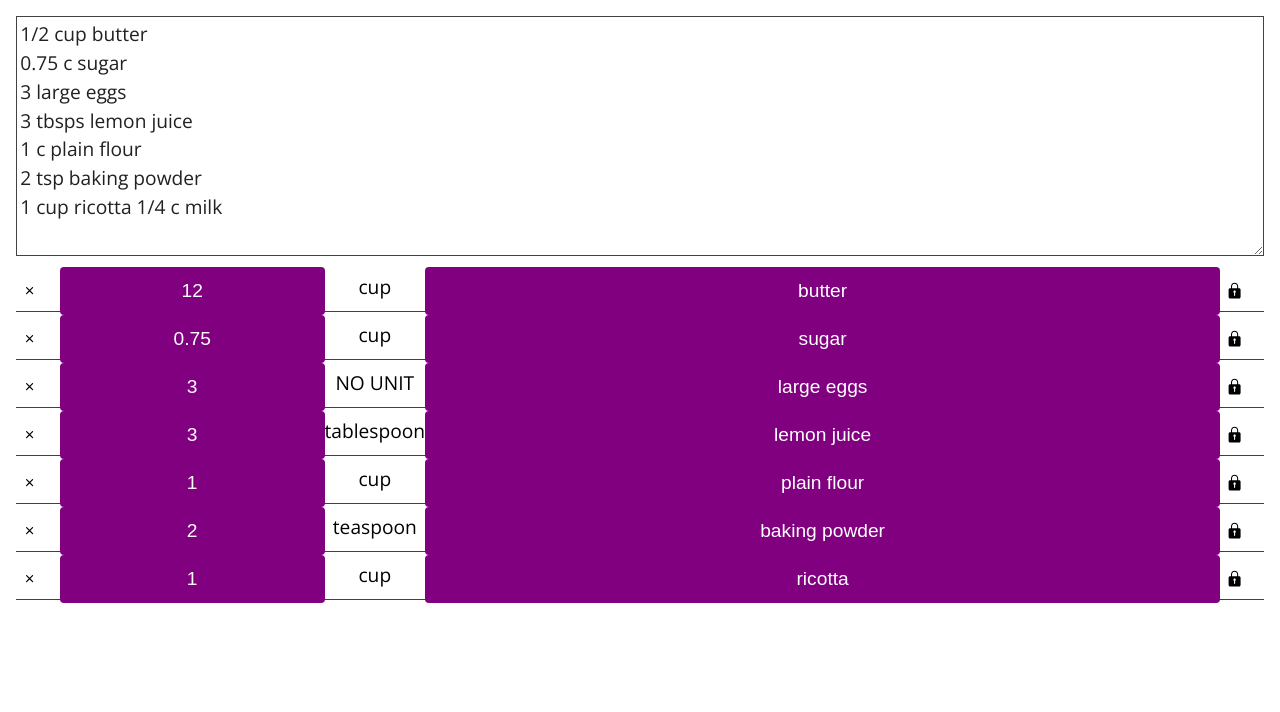
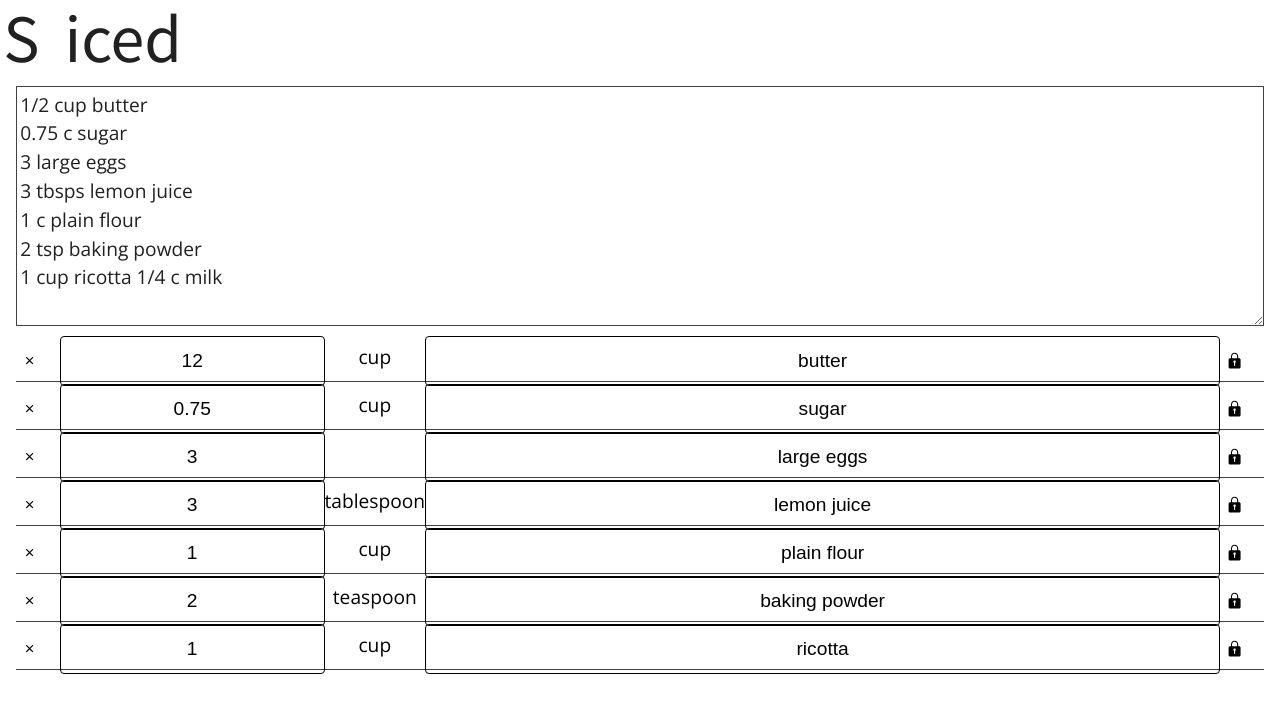
Before and after one commit to Rachanastasia/sliced, a Next.js app in the folder client/: page / in a window 1280 px wide. Shown: the top 712 px of the page. Built offline with nearby package versions, Linux system fonts and the light colour scheme.

Commit message:
sets up ingredeint text input

```diff
--- a/client/components/Header.js
+++ b/client/components/Header.js
@@ -1,38 +1,22 @@
-import React from 'react';
-import { RiKnifeLine } from 'react-icons/ri'
-import KnifeIcon from './KnifeIcon';
+import React from 'react'
+import KnifeIcon from './elements/KnifeIcon'
 import Link from 'next/link'
 import styles from '../styles/modules/Header.module.css'
 
-function Header() {
+export function Header() {
   return (
     <header className={styles.header_wrapper}>
-            <Link href='/' passHref>
-                    <h1 className={styles.title} aria-label='Sliced'>
-                        <span>S</span><KnifeIcon iconStyles={styles.knife_icon} /><span>iced</span>
+      <Link href="/" passHref>
+        <h1 className={styles.title} aria-label="Sliced">
+          <span>S</span>
+          <KnifeIcon iconStyles={styles.knife_icon} />
+          <span>iced</span>
         </h1>
       </Link>
 
-                <ul className={styles.menu_wrapper}>
-                    <li className={styles.menu_item}>
-                        <Link href='/#about' passHref>
+      {/* <Link href="/#about" passHref>
         <span>about</span>
-                        </Link>
-                    </li>
-                    <li className={styles.menu_item}>
-                        <Link href='/login' passHref>
-                            <span>login</span>
-                        </Link>
-                    </li>
-                    <li className={styles.menu_item}>
-                        <Link href='/register' passHref>
-                            <span>register</span>
-                        </Link>
-                    </li>
-                </ul>
-        </header >
+      </Link> */}
+    </header>
   )
-
 }
-
-export default Header;
--- a/client/components/Ingredient.js
+++ b/client/components/Ingredient.js
@@ -8,8 +8,7 @@ export const Ingredient = forwardRef(function IngredientItem(
   {
     ingredient,
     handleActiveIngredient,
-    handleChangeIngredientAmount,
-    handleChangeIngredientName,
+    handleChangeIngredient,
     handleDeleteIngredient
   },
   ref
@@ -18,11 +17,17 @@ export const Ingredient = forwardRef(function IngredientItem(
   const ingredientRef = useRef('')
 
   function handleChangeIngredientAmount() {
-    handleChangeIngredientAmount(amountRef.current.value)
+    const newAmount = amountRef.current.value
+    if (Boolean(newAmount)) handleActiveIngredient()
+    // deactivate if empty string
+    else handleChangeIngredient('amount', newAmount)
   }
 
   function handleChangeIngredientName() {
-    handleChangeIngredientName(ingredientRef.current.value)
+    const newName = ingredientRef.current.value
+    if (Boolean(newName)) handleActiveIngredient()
+    // deactivate if empty string
+    else handleChangeIngredient('name', newName)
   }
 
   return (
@@ -34,7 +39,6 @@ export const Ingredient = forwardRef(function IngredientItem(
         <ButtonToInput
           text={ingredient?.amount}
           ref={amountRef}
-          active={ingredient.active}
           onClick={handleActiveIngredient}
           onBlur={handleChangeIngredientAmount}
         />
@@ -42,6 +46,7 @@ export const Ingredient = forwardRef(function IngredientItem(
         <ButtonToInput
           text={ingredient.ingredient}
           ref={ingredientRef}
+          active={ingredient.active}
           onClick={handleActiveIngredient}
           onBlur={handleChangeIngredientName}
         />
--- a/client/components/Ingredients.js
+++ b/client/components/Ingredients.js
@@ -20,14 +20,14 @@ export function Ingredients({
                 key={index}
                 ingredient={ingredient}
                 constant={1} // FOR TESTING
-                handleActiveIngredient={() =>
-                  handleActiveIngredient(ingredient.id)
+                handleActiveIngredient={(prop = 'amount') =>
+                  handleActiveIngredient({ id: ingredient.id, prop })
                 }
-                handleChangeIngredient={(amount) =>
-                  handleChangeIngredient(ingredient.id, amount)
-                }
+                handleChangeIngredient={(prop, value) => {
+                  handleChangeIngredient({ id: ingredient.id, prop, value })
+                }}
                 handleDeleteIngredient={() =>
-                  handleDeleteIngredient(ingredient.id)
+                  handleDeleteIngredient({ id: ingredient.id })
                 }
               />
             )
--- a/client/components/Recipe.js
+++ b/client/components/Recipe.js
@@ -14,22 +14,16 @@ export function Recipe() {
     ingredients: []
   })
 
-  const handleActiveIngredient = (id) =>
-    dispatch({ type: 'setIngredientActive', payload: { id } })
+  const handleActiveIngredient = ({ id, prop }) =>
+    dispatch({ type: 'setIngredientActive', payload: { id, prop } })
 
-  const handleChangeIngredientAmount = (id, amount) =>
+  const handleChangeIngredient = ({ id, prop, value }) =>
     dispatch({
       type: 'setIngredient',
-      payload: { id, prop: 'amount', value: amount }
+      payload: { id, prop, value }
     })
 
-  const handleChangeIngredientName = (id, name) =>
-    dispatch({
-      type: 'setIngredient',
-      payload: { id, prop: 'name', value: name }
-    })
-
-  const handleDeleteIngredient = (id) =>
+  const handleDeleteIngredient = ({ id }) =>
     dispatch({ type: 'deleteIngredient', payload: { id } })
 
   useEffect(() => {
@@ -43,8 +37,7 @@ export function Recipe() {
       <Ingredients
         ingredients={state.ingredients}
         handleActiveIngredient={handleActiveIngredient}
-        handleChangeIngredientAmount={handleChangeIngredientAmount}
-        handleChangeIngredientName={handleChangeIngredientName}
+        handleChangeIngredient={handleChangeIngredient}
         handleDeleteIngredient={handleDeleteIngredient}
       />
     </div>
--- a/client/components/elements/Dropdown.js
+++ b/client/components/elements/Dropdown.js
@@ -1,9 +1,11 @@
 import styles from '../../styles/modules/ButtonToInput.module.css'
 
 export function Dropdown({ unit }) {
+  const hasUnit = Boolean(unit?.name)
+
   return (
     <div className={styles.dropdown_wrapper}>
-      <p>{unit?.name ?? 'NO UNIT'}</p>
+      <p>{unit?.name ?? ''}</p>
     </div>
   )
 }
--- a/client/components/index.js
+++ b/client/components/index.js
@@ -1 +1,2 @@
 export * from './Recipe'
+export * from './Header'
--- a/client/pages/index.js
+++ b/client/pages/index.js
@@ -1,8 +1,9 @@
-import { Recipe } from '../components'
+import { Recipe, Header } from '../components'
 
 export default function Home() {
   return (
     <main>
+      <Header />
       <Recipe />
     </main>
   )
--- a/client/styles/main.css
+++ b/client/styles/main.css
@@ -28,21 +28,8 @@ main {
   align-items: stretch;
   flex-direction: column;
   font-family: var(--font-body);
-  justify-content: space-between;
   line-height: var(--line-spacing);
 }
-
-/* .screen_content{
-    display: flex;
-    flex-direction: column;
-    width: 100%;
-    flex: 1;
-    align-items: center;
-}
-
-.screen_content >* {
-    margin-bottom: var(--spacer-2-flex-lg);
-} */
 
 h2 {
   font-family: var(--font-title);
@@ -64,8 +51,7 @@ article span {
   font-size: var(--font-size-sm);
 }
 
-button,
-.button {
+button {
   cursor: pointer;
   outline: 0;
   font-size: var(--text-size-2);
--- a/client/styles/modules/ButtonToInput.module.css
+++ b/client/styles/modules/ButtonToInput.module.css
@@ -1,6 +1,9 @@
 .input_button {
   border: 0;
-  background-color: purple;
+  background-color: inherit;
+  border: 1px solid black;
+  cursor: pointer;
+  color: black;
   flex: 2;
 }
 
--- a/client/styles/modules/Header.module.css
+++ b/client/styles/modules/Header.module.css
@@ -1,65 +1,24 @@
 .header_wrapper {
   display: flex;
-    align-items: center;
   justify-content: space-between;
+  align-items: flex-start;
   width: 100vw;
   height: var(--height-3);
-    text-align: center;
-    background-color: var(--colors-black);
-    padding: var(--spacer-2-flex) var(--spacer-2-flex-lg);
+  color: var(--colors-black);
+  padding: var(--spacer-1);
+  margin-top: var(--spacer-1);
 }
 
-.knife_icon{
-    fill: white;
+.knife_icon {
+  fill: var(--colors-black);
   transform: scale(-1.3, -1.3) rotate(150deg);
   margin-top: 2px;
   padding: 0;
 }
 
-@media screen and (min-width: 600px) {
-    .knife_icon{
-        transform: scale(-2, -2) rotate(150deg);
-    }
-}
-
-@media screen and (min-width: 850px) {
-    .knife_icon{
-        transform: scale(-2.2, -2.2) rotate(150deg);
-    }
-}
-
-.menu_wrapper{
-    display: flex;
-    flex: 2;
-    align-items: center;
-    justify-content: flex-end;
-    list-style: none;
-}
-
-.menu_item{
-    padding-left: var(--spacer-2);
-    font-size: var(--text-size-1);
-    font-family: var(--font-body);
-    display: flex;
-    align-items: flex-end;
-    color: var(--colors-accent-extra-light);
-    cursor: pointer;
-    transition: color 0.08s;
-}
-
-.menu_item:hover {
-    color: var(--colors-accent-bold);
-}
-
-.action_button{
-    padding: var(--spacer-2);
-    background-color: var(--colors-accent-bold);
-    border: var(--border-width) solid var(--colors-accent-bright);
-}
-
-.title{
+.title {
   font-size: var(--font-size-lg);
-    color: var(--colors-white);
+  color: var(--colors-black);
   display: flex;
   flex-wrap: nowrap;
   overflow: hidden;
@@ -69,17 +28,26 @@
   font-weight: 400;
 }
 
+@media screen and (min-width: 600px) {
+  .knife_icon {
+    transform: scale(-2, -2) rotate(150deg);
+  }
+}
 
-@media all and (max-width: 450px){
-    .header_wrapper{
+@media screen and (min-width: 850px) {
+  .knife_icon {
+    transform: scale(-2.2, -2.2) rotate(150deg);
+  }
+}
+
+@media all and (max-width: 450px) {
+  .header_wrapper {
     flex-direction: column;
     justify-content: center;
     align-items: center;
   }
 
-    .menu_wrapper{
+  .menu_wrapper {
     padding-top: 0;
   }
-
-
 }
--- a/client/utils/recipeReducer.js
+++ b/client/utils/recipeReducer.js
@@ -19,7 +19,8 @@ export function recipeReducer(state, action) {
         ),
         constant: 1
       }
-    case 'setIngredientProp':
+    case 'setIngredient':
+      console.log('THIS IS MY SET INGREDIENT PAYLOAD', action.payload)
       const ingredients = state.ingredients.map((ingredient) =>
         ingredient?.id === action.payload.id
           ? {
@@ -31,6 +32,7 @@ export function recipeReducer(state, action) {
       )
       return { input: state.input, constant: state.constant, ingredients }
     case 'setIngredientActive':
+      // Active can be 'none' | 'amount' | 'name'
       const temp = state.ingredients.map((ingredient) =>
         ingredient?.id === action.payload.id
           ? { ...ingredient, active: !ingredient.active }
```
Lines whose indentation alone changed are shown as unchanged.
